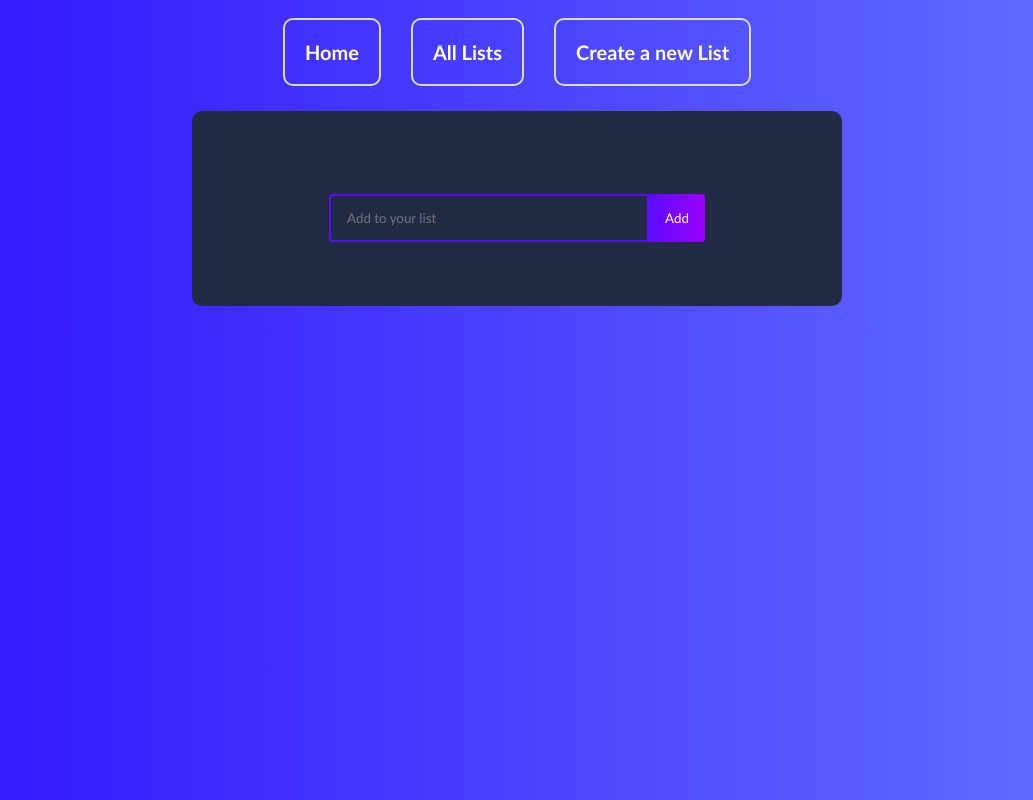
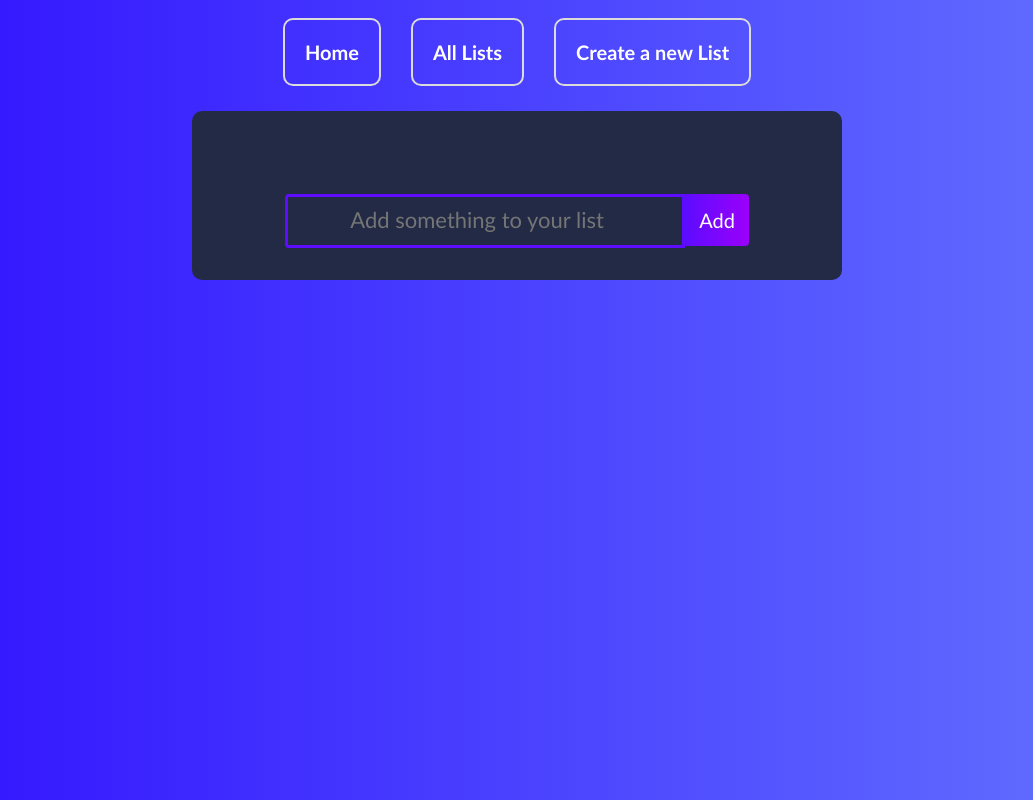
Before and after one commit to jesspesale/TodoTracker-hooks, a React (Create React App) app in the folder TodoTracker-frontend/: page /lists/1 in a window 1280 px wide. Shown: the whole page, without its empty margins (123-1156 px from the left). Built offline with nearby package versions, Linux system fonts and the light colour scheme.

Commit message:
added better styling for list item form and placeholder

```diff
--- a/TodoTracker-frontend/src/components/ListItems/ListItemForm.js
+++ b/TodoTracker-frontend/src/components/ListItems/ListItemForm.js
@@ -30,7 +30,7 @@ export default function ListItemForm({list}) {
           className="input"
           value={item}
           onChange={(e) => setItem(e.target.value)}
-          placeholder="Add to your list"
+          placeholder="Add something to your list"
         />
         <button className="todo-button">Add</button>
       </form>
--- a/TodoTracker-frontend/src/components/Lists/Lists.css
+++ b/TodoTracker-frontend/src/components/Lists/Lists.css
@@ -57,6 +57,7 @@
 
 .form{
   margin-bottom: 32px;
+  display: inline;
 }
 
 .list-form{
@@ -66,24 +67,26 @@
 }
 
 .input{
-  padding: 14px 32px 14px 16px;
+  padding: 18px 32px 14px 16px;
   margin-top: 25px;
   border-radius: 4px 0 0 4px;
-  border: 2px solid #5d0cff;
+  border: 3px solid #5d0cff;
   outline: none;
-  width: 320px;
+  width: 400px;
   background: transparent;
   color: #fff;
+
 }
 
-.item-input::placeholder {
+.input::placeholder {
   text-align: center;
-  font-size: 20px;
-  color: #e2e2e2;
+  font-size: 22px;
+  /* color: #e2e2e2; */
 }
 
 .todo-button {
-  padding: 16px;
+  padding: 14px;
+  font-size: 20px;
   border: none;
   border-radius: 0 4px 4px 0;
   cursor: pointer;
```
